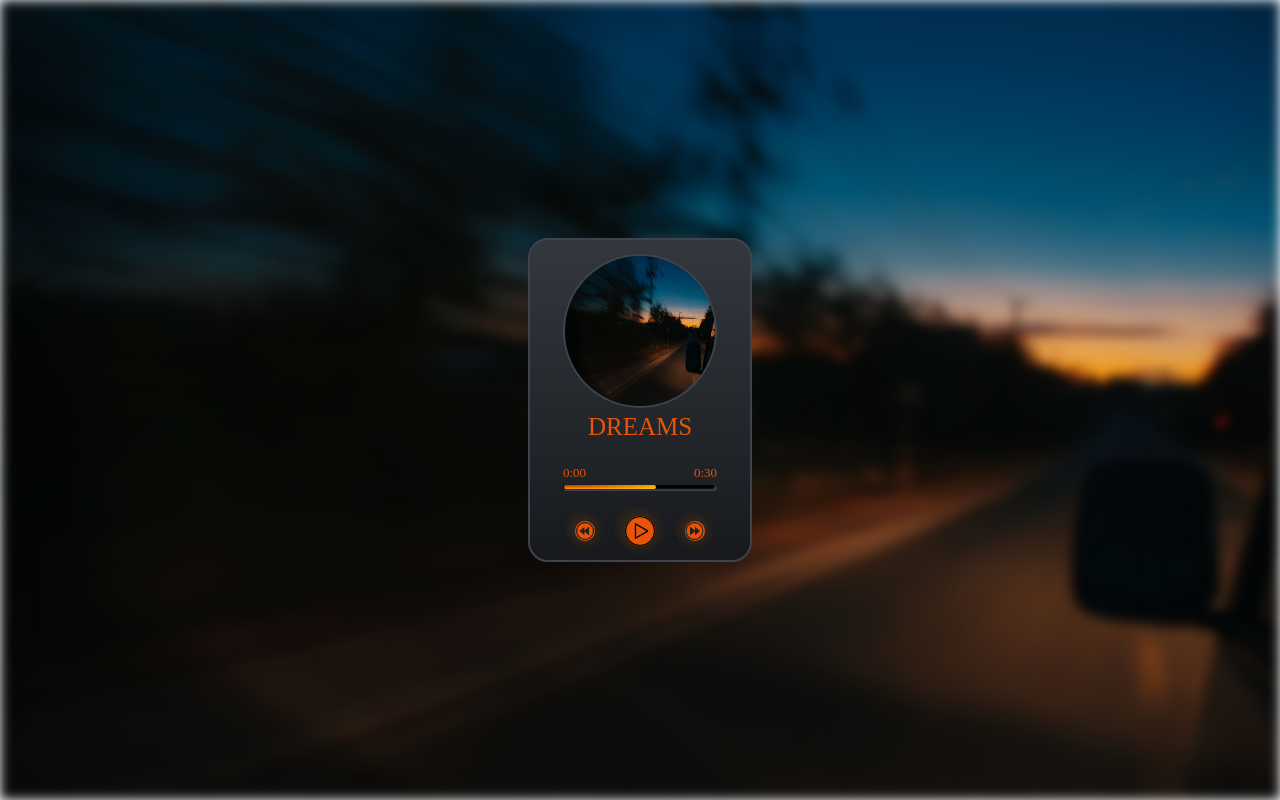
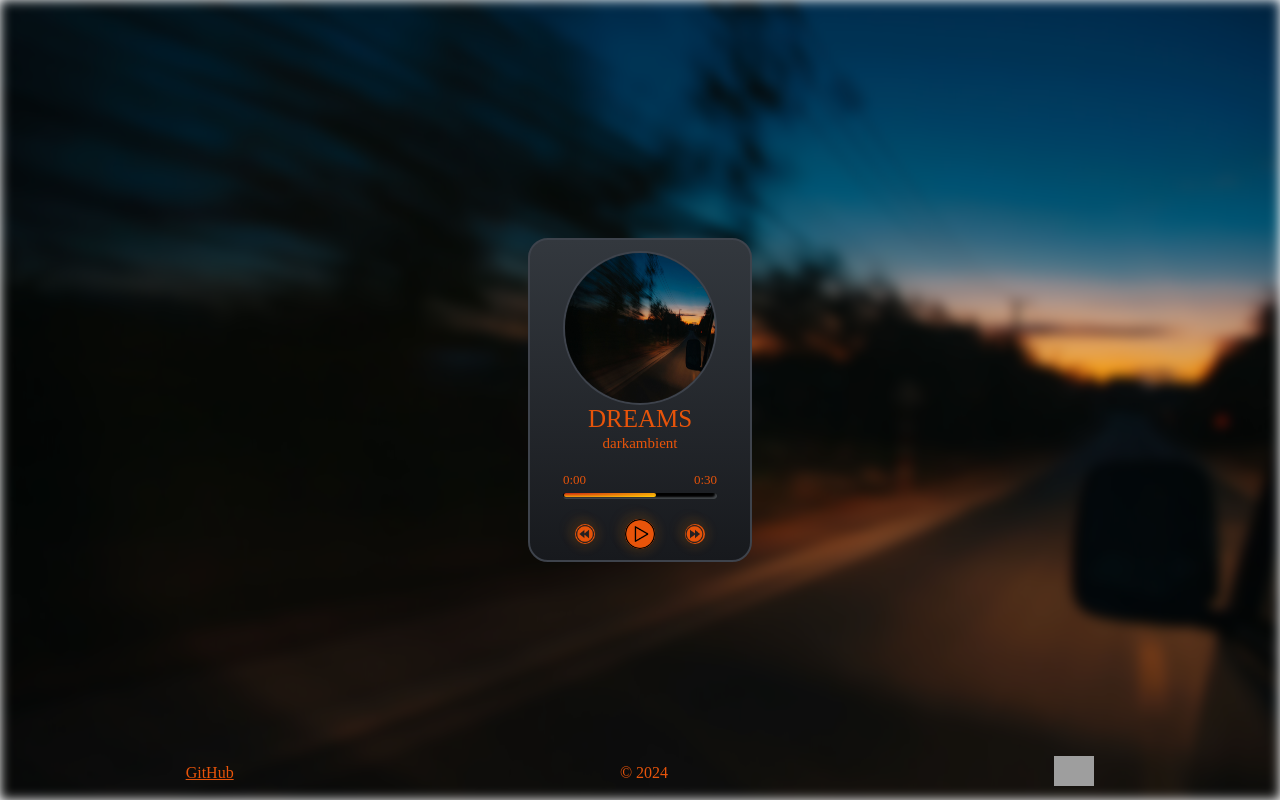
Before and after one commit to guz86/audio-player, a plain HTML site: page audio-player/index.html in a window 1280 px wide. Drawn offline with Linux system fonts and the light colour scheme; grey boxes are pictures that could not be loaded.

Commit message:
feat: add author add footer

```diff
--- a/audio-player/audioData.json
+++ b/audio-player/audioData.json
@@ -1,16 +1,19 @@
 [
     {
         "title": "DREAMS",
+        "author": "darkambient",
         "audio": "./assets/music/1.mp3",
         "cover": "./assets/img/1.jpg"
     },
     {
         "title": "Vague",
+        "author": "nightdrive",
         "audio": "./assets/music/2.mp3",
         "cover": "./assets/img/2.jpg"
     },
     {
         "title": "LeadWave",
+        "author": "sadhours",
         "audio": "./assets/music/3.mp3",
         "cover": "./assets/img/3.jpg"
     }
--- a/audio-player/index.html
+++ b/audio-player/index.html
@@ -21,6 +21,7 @@
         <div class="player">
             <img class="cover" id="cover-image" src="./assets/img/1.jpg" alt="1">
             <div class="name" id="track-title">Name song</div>
+            <div class="author" id="track-author">Name author</div>
 
             <div class="slider">
                 <div class="time">
@@ -38,6 +39,15 @@
                 <img class="controls-forward" src="./assets/svg/forward.png" alt="forward" id="next-track">
             </div>
         </div>
+        <footer class="footer">
+            <div class="footer-content">
+                <a href="https://github.com/guz86" target="_blank">GitHub</a>
+                <span>© 2024</span>
+                <a href="https://rs.school/courses/javascript-preschool-ru" target="_blank">
+                    <img src="https://rs.school/assets/rss-logo-CM8B7fA7.svg" alt="Логотип" class="course-logo">
+                </a>
+            </div>
+        </footer>
         <script src="./script.js"></script>
 </body>
 
--- a/audio-player/script.js
+++ b/audio-player/script.js
@@ -10,6 +10,7 @@ fetch('./audioData.json')
 
         coverImage.src = data[currentTrackIndex].cover;
         document.getElementById("track-title").textContent = data[currentTrackIndex].title;
+        document.getElementById("track-author").textContent = data[currentTrackIndex].author;
         content.style.setProperty('--bg-image', `url('${data[currentTrackIndex].cover}')`);
 
         const currentTimeDisplay = document.getElementById("current-time");
@@ -81,6 +82,7 @@ fetch('./audioData.json')
             audio.src = data[index].audio;
             coverImage.src = data[index].cover;
             document.getElementById("track-title").textContent = data[index].title;
+            document.getElementById("track-author").textContent = data[index].author;
             audio.play();
             playPauseIcon.classList.remove("toggle-play");
             playPauseIcon.classList.add("toggle-pause");
--- a/audio-player/styles.css
+++ b/audio-player/styles.css
@@ -127,3 +127,32 @@
     cursor: pointer;
     content: url('./assets/svg/pause.png');
 }
+
+.footer {
+    color: #E8540A;
+    text-align: center;
+    padding: 10px 0;
+    position: absolute;
+    bottom: 0;
+    width: 100%;
+}
+.footer a {
+    color: #E8540A;
+}
+
+.footer-content {
+    display: flex;
+    justify-content: space-around;
+    align-items: center;
+    gap: 15px;
+}
+
+.course-logo {
+    height: 30px;
+    width: auto;
+}
+
+.author{
+    color: #E8540A;
+    font-size: 15px;
+}
```
